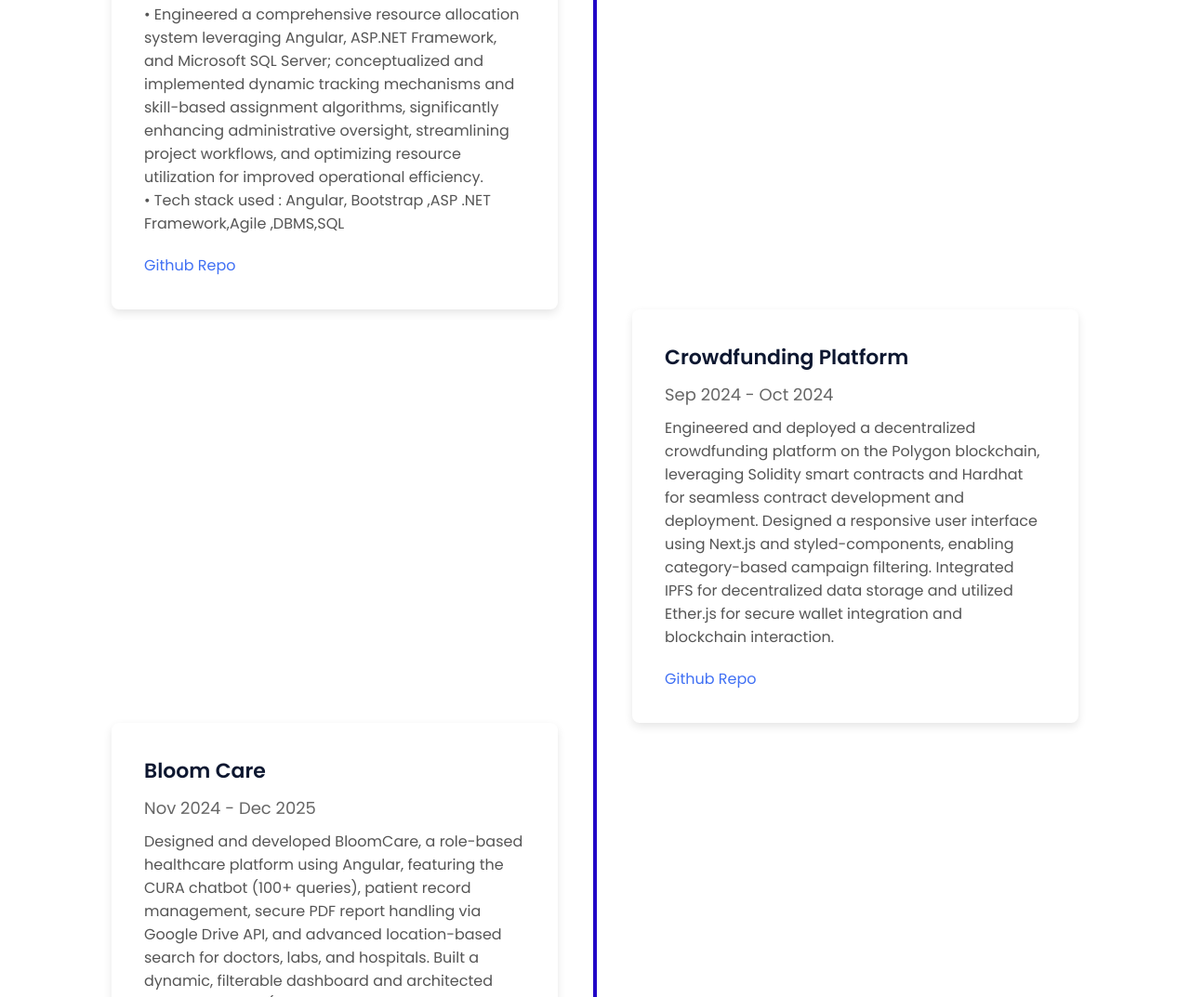
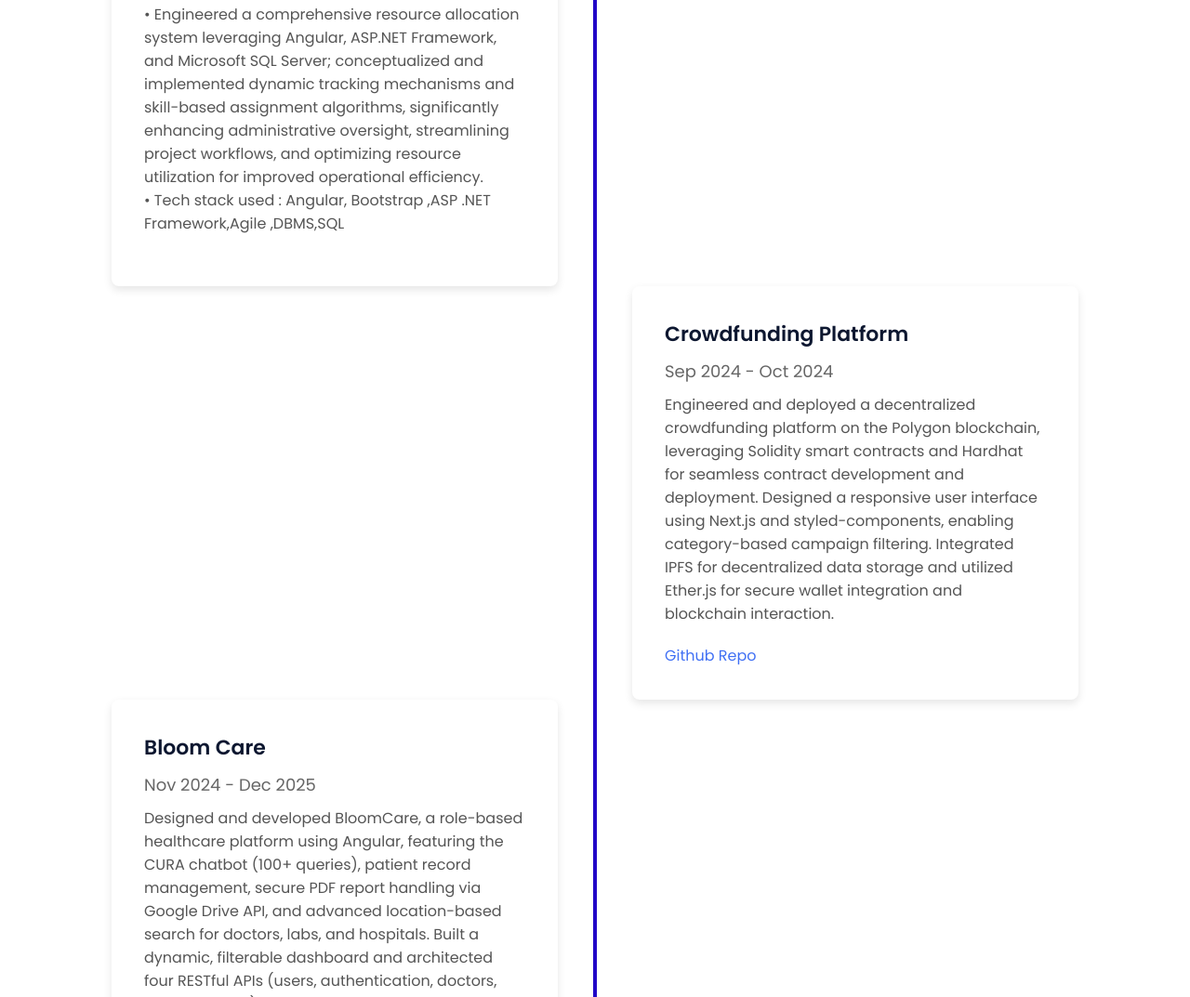
Before and after one commit to stark2602/Portfolio, a plain HTML site: page index.html in a window 1280 px wide. Shown: the part 8057-9130 px from the top of the page at 93% size. Drawn offline with nearby package versions, Linux system fonts and the light colour scheme.

Commit message:
Update index.html

```diff
--- a/index.html
+++ b/index.html
@@ -542,7 +542,7 @@ visibility conditions.
                             </p>
                             <div class="bottom">
 
-                              <a href="https://github.com/stark2602/libmangentsys">Github Repo</a>
+<!--                               <a href="https://github.com/stark2602/libmangentsys">Github Repo</a> -->
                             </div>
                           </div>
                         </section>
@@ -568,7 +568,7 @@ visibility conditions.
                             </p>
                             <div class="bottom">
 
-                              <a href="https://github.com/stark2602/libmangentsys">Github Repo</a>
+                              <a href="https://github.com/stark2602/fundraise">Github Repo</a>
                             </div>
                           </div>
                         </section>
```
